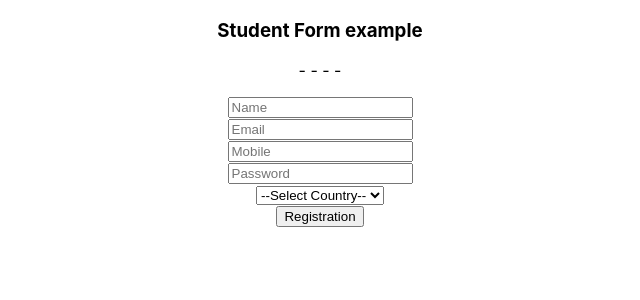
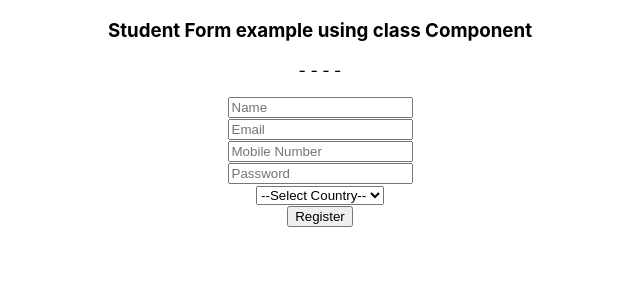
Before and after one commit to Wasiim12345/my_app_1, a React (Create React App) app: page / in a window 1280 px wide. Shown: the top 300 px of the page, without its empty margins (320-960 px from the left). Built offline with nearby package versions, Linux system fonts and the light colour scheme.

Commit message:
submit form created using class component

```diff
--- a/src/App.js
+++ b/src/App.js
@@ -15,6 +15,7 @@ import StudentStateExample from './StudentStateExample';
 import StudentStateExampleClass from './StudentStateExampleClass';
 import StudentShowHide from './StudentShowHide';
 import StudentForm from './StudentForm';
+import StudentFormClass from './StudentFormClass';
 
 function App() {
   return (
@@ -33,7 +34,8 @@ function App() {
       {/* <StudentStateExample /> */}
       {/* <StudentStateExampleClass /> */}
       {/* <StudentShowHide /> */}
-      <StudentForm />
+      {/* <StudentForm /> */}
+      <StudentFormClass />
     </div>
   );
 }
--- /dev/null
+++ b/src/StudentFormClass.js
@@ -0,0 +1,64 @@
+import React, { Component } from "react";
+
+class StudentFormClass extends Component{
+
+    constructor(props) {
+        super(props);
+        this.state = {
+            name: "",
+            email: "",
+            number: "",
+            password: "",
+            Country: ""
+        };
+        this.handleChange = this.handleChange.bind(this);
+        this.registerFunc = this.registerFunc.bind(this);
+    }
+
+    handleChange = (e) => {
+        this.setState({[e.target.name]: e.target.value})
+    }
+
+    registerFunc(e) {
+        e.preventDefault();
+        const { name, email, mobile, password, country } = this.state;
+        // alert('Register function is working....');
+        const getObjData = {
+            Name: name,
+            Email: email,
+            Number: mobile,
+            Password: password,
+            Country: country,
+        };
+        console.log(getObjData);
+    }
+
+    render(){
+        const { name, email, mobile, password, country } = this.state;
+
+        return(
+            <>
+                <h3>Student Form example using class Component</h3>
+                <form onSubmit={this.registerFunc}>
+                    <p>{name} - {email} - {mobile} - {password} - {country}</p>
+                    <input type="text" placeholder="Name" name="name"onChange={this.handleChange}/><br />
+                    <input type="email" placeholder="Email" name="email" onChange={this.handleChange}/> <br />
+                    <input type="number" placeholder="Mobile Number" name="mobile" onChange={this.handleChange}/><br />
+                    <input type="password" placeholder="Password" name="password" onChange={this.handleChange}/><br />
+                    <select name="country" onChange={this.handleChange}>
+                        <option>--Select Country--</option>
+                        <option>India</option>
+                        <option>USA</option>
+                        <option>Canada</option>
+                        <option>China</option>
+                        <option>Nepal</option>
+                    </select><br />
+                    <button type="submit">Register</button>
+                </form>
+                {/* <button onClick={() => this.registerFunc()}>Register</button> */}
+            </>
+        )
+    }
+}
+
+export default StudentFormClass;
```
